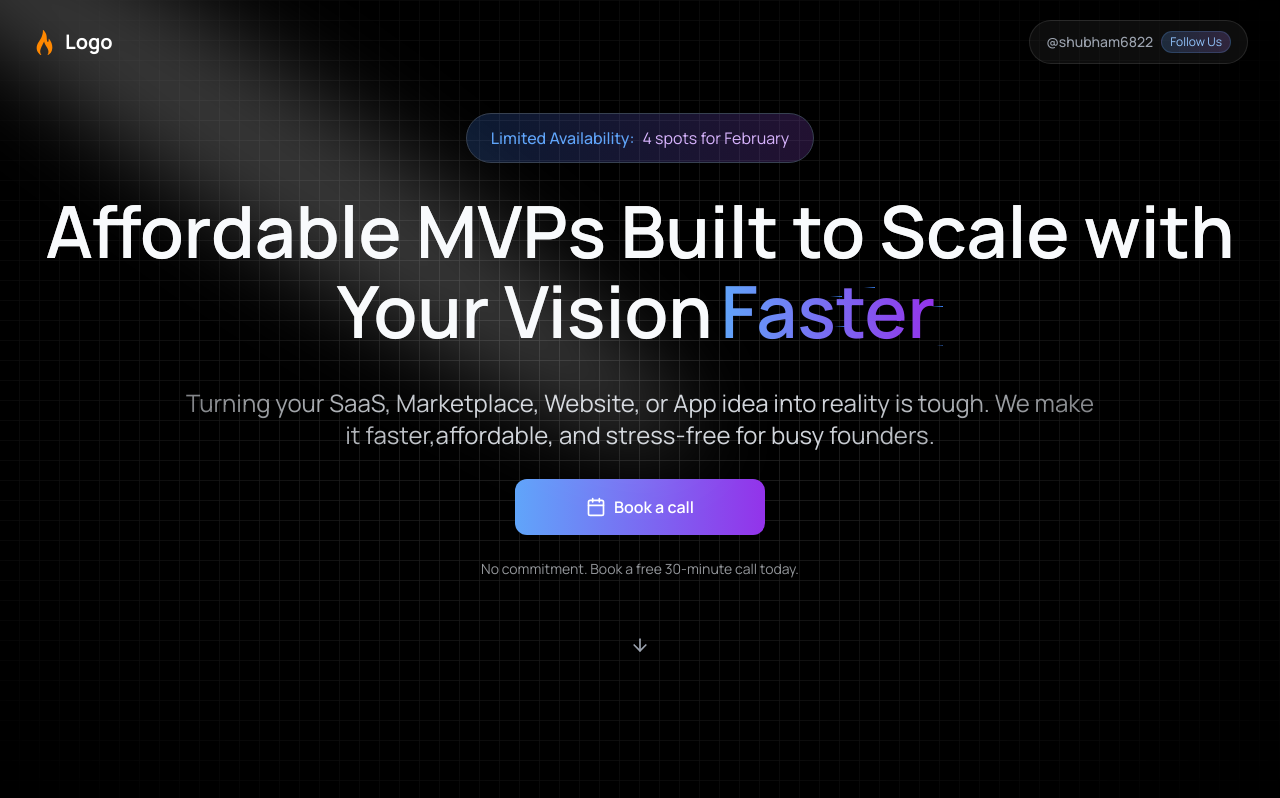
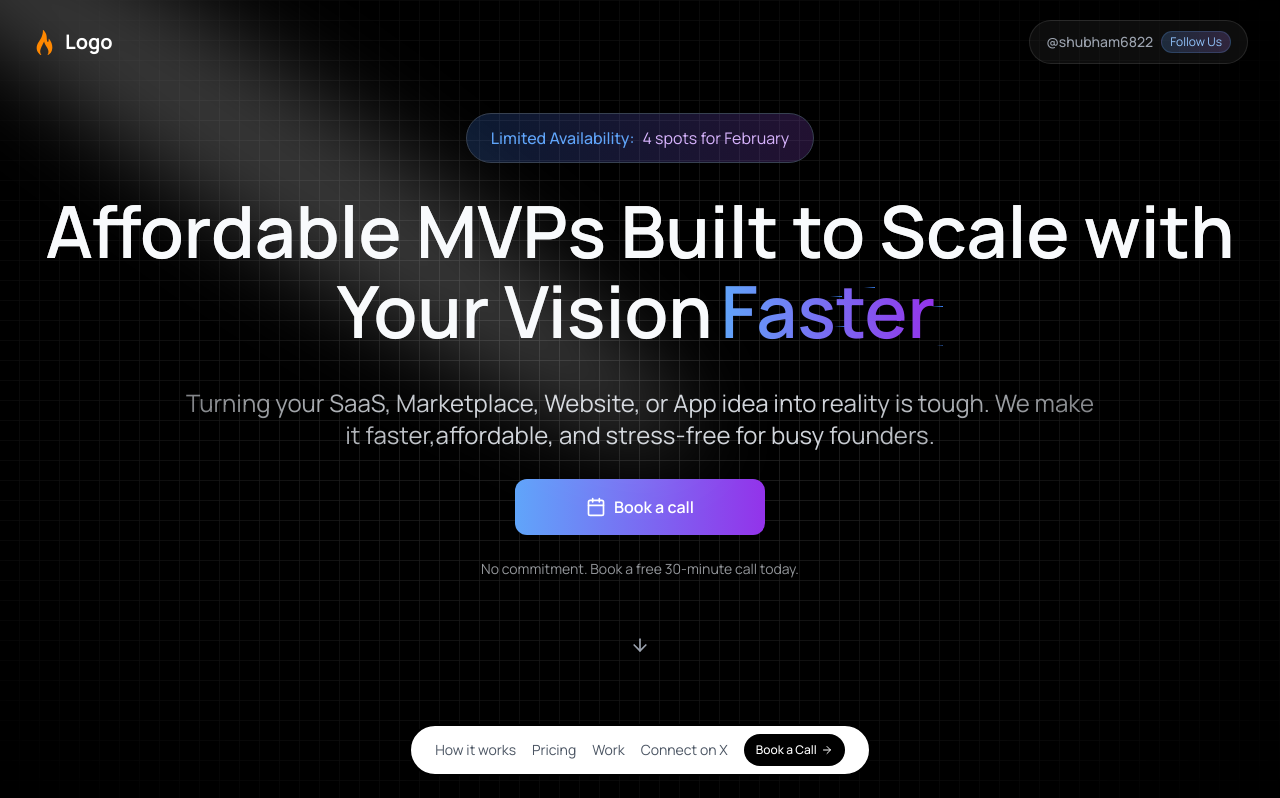
Before and after one commit to shubham6822/labs, a Next.js app: page / in a window 1280 px wide. Shown: the top 798 px of the page. Built offline with nearby package versions, Linux system fonts and the light colour scheme.

Commit message:
change x link

```diff
--- a/app/page.tsx
+++ b/app/page.tsx
@@ -9,7 +9,7 @@ export default function page() {
     <div className='font-[family-name:var(--font-manrope)] bg-black'>
       <HeroSection />
       <Card />
-      {/* <Footer /> */}
+      <Footer />
     </div>
   )
 }
--- a/components/Footer.tsx
+++ b/components/Footer.tsx
@@ -33,7 +33,7 @@ export default function Footer() {
                             target="_blank"
                             rel="noopener noreferrer"
                             className="hidden sm:flex text-sm text-gray-600 hover:text-black hover:underline transition-colors items-center"
-                            href="https://twitter.com/prajwaltomar_"
+                            href="https://twitter.com/shubham6822"
                         >
                             <span className="flex items-center">
                                 <span>Connect on X</span>
```
